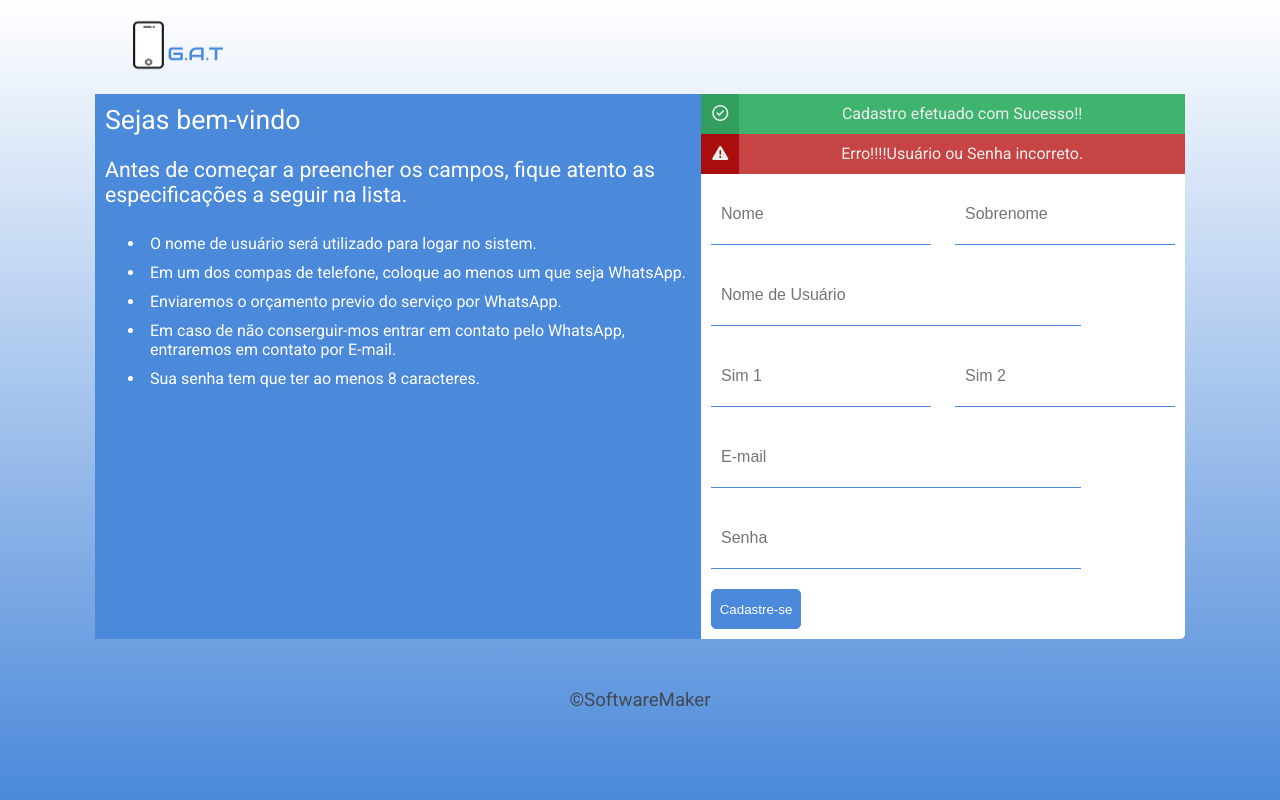
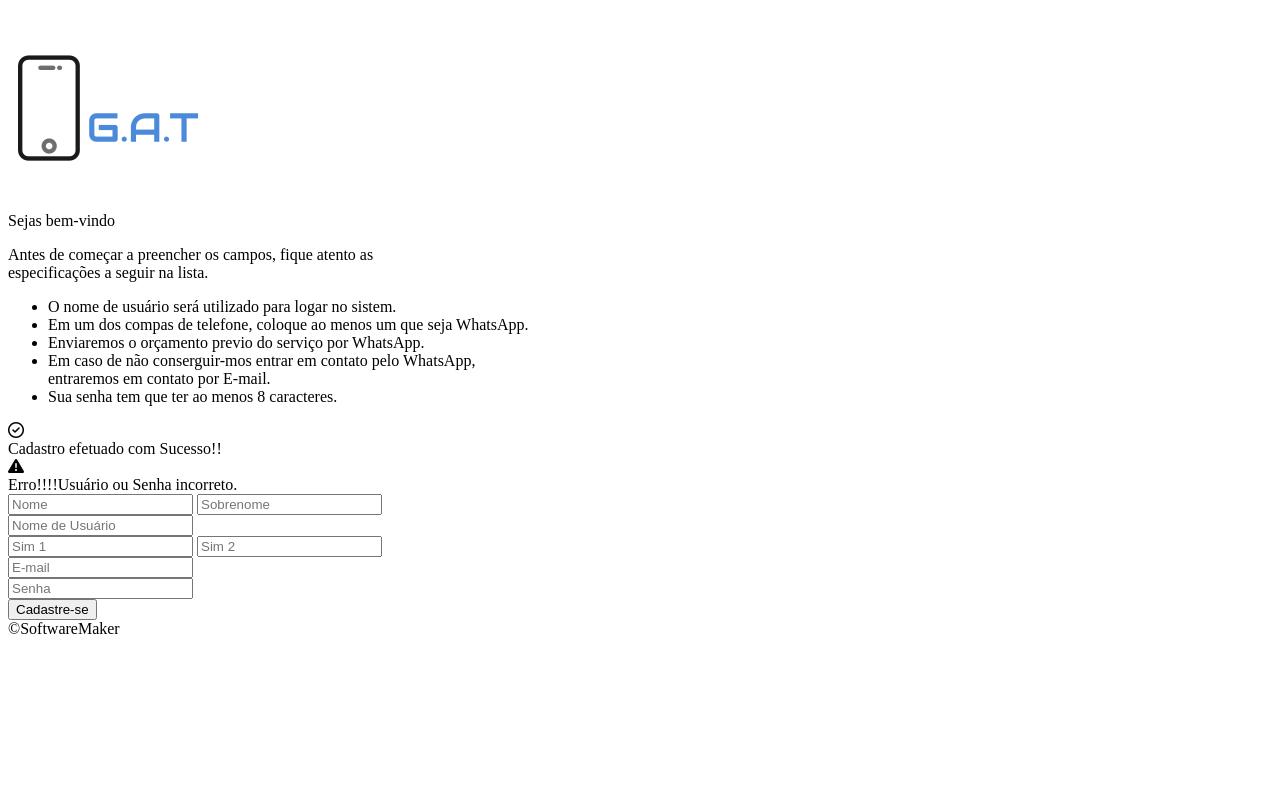
Before and after one commit to miguel8000/projetoADS, a PHP site: page /CadastroCliente.html in a window 1280 px wide. Run offline with PHP 8.4, Linux system fonts and the light colour scheme; some libraries are stand-ins or nearby versions.

Commit message:
Miguel
Atulizando o repositorio.

```diff
--- a/css/estiloCadastroCliente.css
+++ /dev/null
@@ -1,217 +0,0 @@
-/*Css global*/
-body{
-	margin: 0;
-	padding: 0;
-	font-family: 'Roboto';
-	transition: all 0.8s;
-	height: 100vh;
-	background: linear-gradient(#fff, #4b89da);
-}
-/*Cabeçalho*/
-header{
-	display: flex;
-}
-header a{
-	margin-left: 10%;
-}
-header a img{
-	width: 100px;
-	height: 90px;
-}
-/*Conteudo*/
-section{
-	display: flex;
-	justify-content: center;
-	box-sizing: border-box;
-}
-.conteinerLogin{
-	display: flex;
-	justify-content: space-between;
-	flex-wrap: wrap;
-	background-color: #fff;
-	box-sizing: border-box;
-	border-radius: 5px;
-}
-/*MENSAGENS DE ERROR E SECESSO*/
-.conteinerMensagemErrorSucesso{
-	display: flex;
-	width: 100%;
-	margin: auto;
-	height: 40px;
-	margin: auto;
-	border-radius: 1px solid;
-}
-.mensagemErrorSucesso{
-	width: 100%;
-	text-align: center;
-	color: #eee;
-	padding: 10px;
-	box-sizing: border-box;
-}
-.iconMensagemErrorSucesso{
-	width: 40px;
-	height: 40px;
-	text-align: center;
-	color: #eee;
-	padding: 10px;
-	box-sizing: border-box;
-}
-.sucCorMesnsagem{
-	background-color: rgb(63, 180, 110);
-}
-.sucCorMesnsagemV{
-	background-color: rgb(50, 159, 94);
-}
-.errorCorMesnsagem{
-	background-color: rgb(198, 68, 68);
-}
-.errorCorMesnsagemX{
-	background-color: rgb(169, 13, 14);
-}
-/*Formulario*/
-input{
-	height: 40px;
-	outline: none;
-	opacity: 1;
-	margin: 10px;
-}
-/*Estilo e comportamente dos inputs text Maiores*/
-.inputtextoMaior{
-	width: 350px;
-	padding: 10px;
-	border-top: none;
-	border-bottom: solid 1px #4b89da;
-	border-left: none;
-	border-right:none;
-	font-size: 12pt;
-	transition: all 0.5s;
-	background-color: transparent;
-}
-.inputtextoMaior:hover{
-	background-color: #e5e8ec;
-	transition: all 0.5s;
-}
-.inputtextoMaior:focus{
-	background-color: #e5e8ec;
-	transition: all 0.5s;
-}
-/*Estilo e comportamente dos inputs text Menores*/
-.inputtextMenor{
-	width: 200px;
-	padding: 10px;
-	border-top: none;
-	border-bottom: solid 1px #4b89da;
-	border-left: none;
-	border-right:none;
-	font-size: 12pt;
-	transition: all 0.5s;
-	background-color: transparent;
-}
-.inputtextMenor:hover{
-	background-color: #e5e8ec;
-	transition: all 0.5s;
-}
-.inputtextMenor:focus{
-	background-color: #e5e8ec;
-	transition: all 0.5s;
-}
-/*Estilo e comportamente do input botão submit*/
-.botaoSubmit{
-	width: 90px;
-	background-color: #4b89da;
-	border: 1px solid #4b89da;
-	border-radius: 5px;
-	font-size: 14;
-	color: #fff;
-	transition: all 0.5s;
-}
-/*Estilo da area de aviso*/
-.botaoSubmit:hover{
-	background-color: #fff;
-	color:#4b89da;
-	transition: all 0.5s;
-}
-
-.avisosFormulario{
-	color: #fff;
-	background-color: #4B89DA;
-	box-sizing: border-box;
-	padding: 10px;
-}
-
-span{
-	font-weight: 1px;
-	font-size: 20pt;
-}
-p{
-	font-weight: 1px;
-	font-size: 16pt;
-}
-ul li{
-	padding: 5px;
-}
-/*Rodape da pagina*/
-footer{
-	display: flex;
-	justify-content: center;
-	margin-top: 50px;
-}
-footer div{
-	font-size: 14pt;
-	color: #424953;
-}
-/*Estilo do comportamente responsivo de paginas de telas tablet*/
-@media(max-width: 1210px){
-	.divFormulario{
-		width: 100%;
-	}
-
-	.avisosFormulario{
-		width: 100%;
-	}
-	.inputtextoMaior{
-		width: 300px;
-		padding: 5px;
-		font-size: 10pt;
-	}
-	.inputtextMenor{
-		width: 200px;
-		padding: 5px;
-		font-size: 10pt;
-	}
-	span{
-		font-weight: 1px;
-		font-size: 16pt;
-	}
-	p{
-		font-weight: 1px;
-		font-size: 12pt;
-	}
-	ul li{
-		padding: 5px;
-	}
-}
-/*Estilo do comportamente responsivo da pagina-mobile*/
-@media(max-width: 400px){
-	.inputtextoMaior{
-		width: 300px;
-		padding: 5px;
-		font-size: 10pt;
-	}
-	.inputtextMenor{
-		width: 200px;
-		padding: 5px;
-		font-size: 10pt;
-	}
-	span{
-		font-weight: 1px;
-		font-size: 16pt;
-	}
-	p{
-		font-weight: 1px;
-		font-size: 12pt;
-	}
-	ul li{
-		padding: 5px;
-	}
-}
--- a/css/estiloLoginAdm.css
+++ b/css/estiloLoginAdm.css
@@ -5,7 +5,7 @@ body{
 	font-family: 'Roboto';
 	transition: all 0.8s;
 	height: 100vh;
-	background: linear-gradient(#fff, #4b89da);
+	background: linear-gradient(to bottom right,#fff, #4b89da);
 }
 /*Cabeçalho da página*/
 header{
```
Also changed, not shown: admArea.html (deleted, +0 -48 lines), css/estiloReatorioClientes.css (added, +109 -0 lines), css/estiloReatorioServiços.css (renamed from css/estiloAdmArea.css, +6 -8 lines), css/estiloRelatorioADM.css (added, +74 -0 lines), relatorioADM.html (added, +52 -0 lines), relatórioServiços.html (added, +51 -0 lines).
